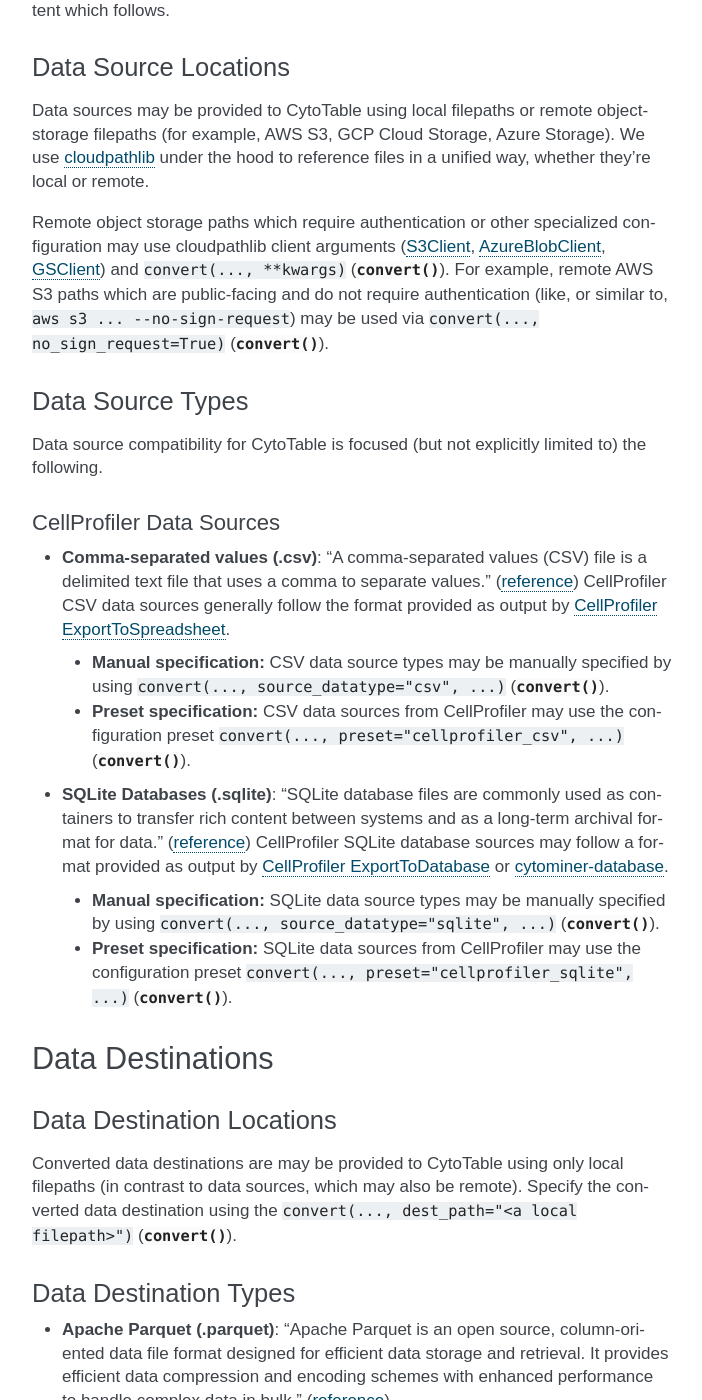
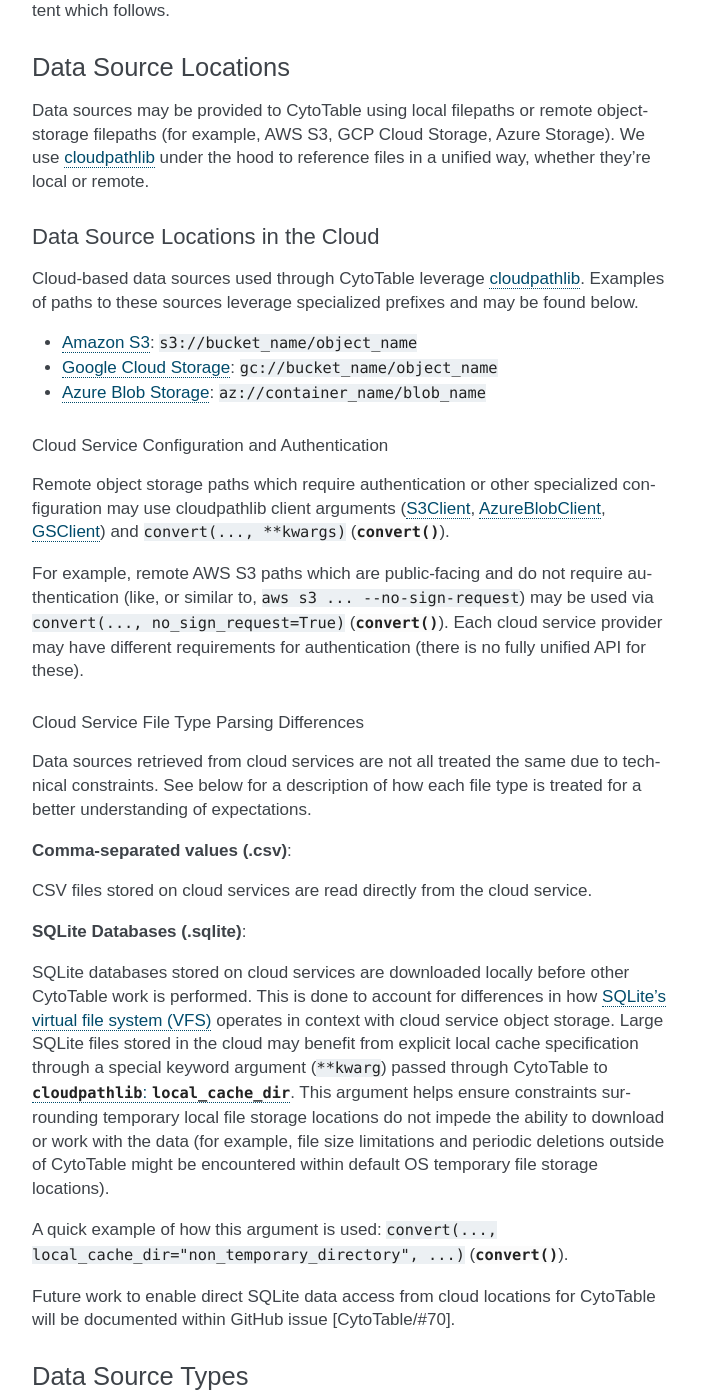
Before and after one commit to cytomining/CytoTable, a Sphinx documentation site: the page built from docs/source/overview.md, in a window 1280 px wide and 1400 px high, scrolled down 607 px. Shown: the whole window, without its empty margins (438-1140 px from the left). Built offline with Sphinx 7.4.7, drawn with Linux system fonts in a browser that asks for light colours; some of the changed text lies outside the part shown.

Commit message:
update docs on cloud sources

````diff
--- a/docs/source/overview.md
+++ b/docs/source/overview.md
@@ -33,10 +33,47 @@
 ```{eval-rst}
 Data sources may be provided to CytoTable using local filepaths or remote object-storage filepaths (for example, AWS S3, GCP Cloud Storage, Azure Storage).
 We use `cloudpathlib <https://cloudpathlib.drivendata.org/~latest/>`_  under the hood to reference files in a unified way, whether they're local or remote.
+```
 
+#### Data Source Locations in the Cloud
+
+Cloud-based data sources used through CytoTable leverage [cloudpathlib](https://cloudpathlib.drivendata.org/~latest/).
+Examples of paths to these sources leverage specialized prefixes and may be found below.
+
+- [Amazon S3](https://en.wikipedia.org/wiki/Amazon_S3): `s3://bucket_name/object_name`
+- [Google Cloud Storage](https://en.wikipedia.org/wiki/Google_Cloud_Storage): `gc://bucket_name/object_name`
+- [Azure Blob Storage](https://en.wikipedia.org/wiki/Microsoft_Azure#Storage_services): `az://container_name/blob_name`
+
+##### Cloud Service Configuration and Authentication
+
+```{eval-rst}
 Remote object storage paths which require authentication or other specialized configuration may use cloudpathlib client arguments (`S3Client <https://cloudpathlib.drivendata.org/~latest/api-reference/s3client/>`_, `AzureBlobClient <https://cloudpathlib.drivendata.org/~latest/api-reference/azblobclient/>`_, `GSClient <https://cloudpathlib.drivendata.org/~latest/api-reference/gsclient/>`_) and :code:`convert(..., **kwargs)` (:mod:`convert() <cytotable.convert.convert>`).
+
 For example, remote AWS S3 paths which are public-facing and do not require authentication (like, or similar to, :code:`aws s3 ... --no-sign-request`) may be used via :code:`convert(..., no_sign_request=True)` (:mod:`convert() <cytotable.convert.convert>`).
+Each cloud service provider may have different requirements for authentication (there is no fully unified API for these).
 ```
+
+##### Cloud Service File Type Parsing Differences
+
+Data sources retrieved from cloud services are not all treated the same due to technical constraints.
+See below for a description of how each file type is treated for a better understanding of expectations.
+
+__Comma-separated values (.csv)__:
+
+CSV files stored on cloud services are read directly from the cloud service.
+
+__SQLite Databases (.sqlite)__:
+
+SQLite databases stored on cloud services are downloaded locally before other CytoTable work is performed.
+This is done to account for differences in how [SQLite's virtual file system (VFS)](https://www.sqlite.org/vfs.html) operates in context with cloud service object storage.
+Large SQLite files stored in the cloud may benefit from explicit local cache specification through a special keyword argument (`**kwarg`) passed through CytoTable to [`cloudpathlib`: `local_cache_dir`](https://cloudpathlib.drivendata.org/~latest/caching/#keeping-the-cache-around).
+This argument helps ensure constraints surrounding temporary local file storage locations do not impede the ability to download or work with the data (for example, file size limitations and periodic deletions outside of CytoTable might be encountered within default OS temporary file storage locations).
+
+```{eval-rst}
+A quick example of how this argument is used: :code:`convert(..., local_cache_dir="non_temporary_directory", ...)` (:mod:`convert() <cytotable.convert.convert>`).
+```
+
+Future work to enable direct SQLite data access from cloud locations for CytoTable will be documented within GitHub issue [CytoTable/#70].
 
 ### Data Source Types
 
````
